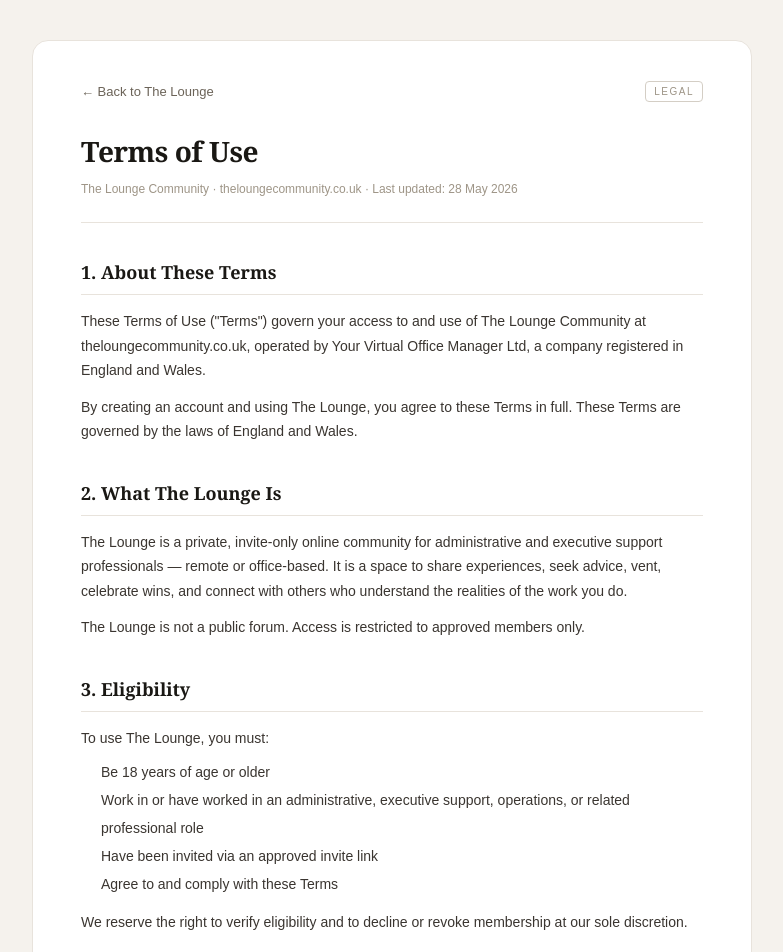
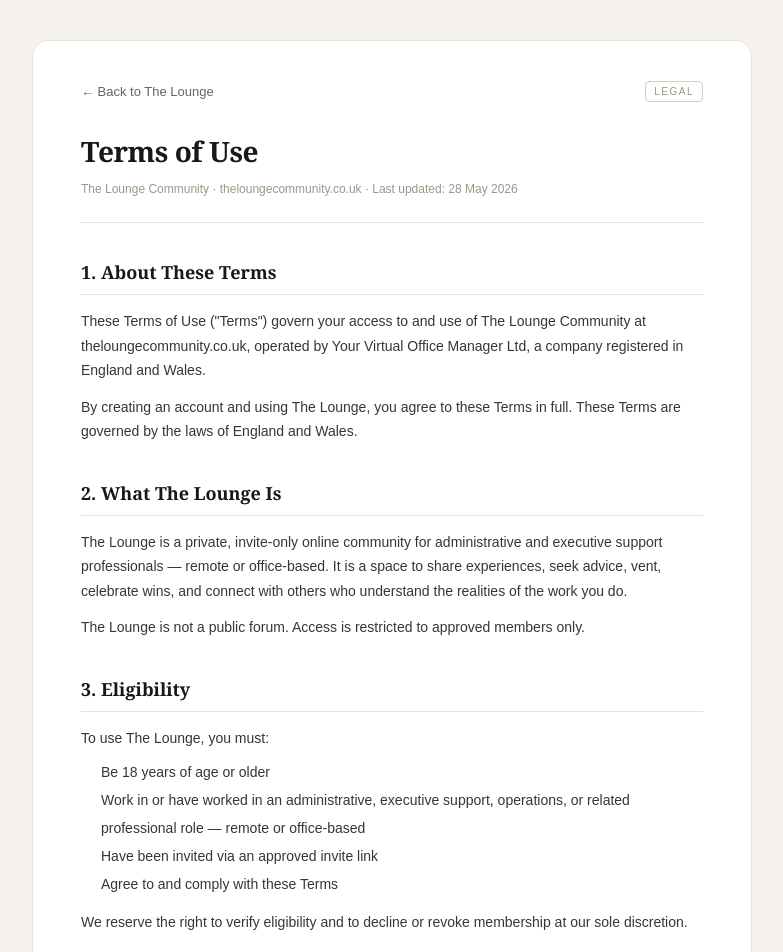
Before and after one commit to YVOMAdmin/the-lounge, a Next.js app: page /terms in a window 1280 px wide. Shown: the top 952 px of the page, without its empty margins (248-1031 px from the left). Built offline with nearby package versions, Linux system fonts and the light colour scheme.

Commit message:
update eligibility to include office-based

```diff
--- a/app/terms/page.tsx
+++ b/app/terms/page.tsx
@@ -30,7 +30,7 @@ export default function TermsPage() {
           <p>To use The Lounge, you must:</p>
           <ul style={styles.ul}>
             <li>Be 18 years of age or older</li>
-            <li>Work in or have worked in an administrative, executive support, operations, or related professional role</li>
+            <li>Work in or have worked in an administrative, executive support, operations, or related professional role — remote or office-based</li>
             <li>Have been invited via an approved invite link</li>
             <li>Agree to and comply with these Terms</li>
           </ul>
--- a/terms-page.tsx
+++ b/terms-page.tsx
@@ -30,7 +30,7 @@ export default function TermsPage() {
           <p>To use The Lounge, you must:</p>
           <ul style={styles.ul}>
             <li>Be 18 years of age or older</li>
-            <li>Work in or have worked in an administrative, executive support, operations, or related professional role</li>
+            <li>Work in or have worked in an administrative, executive support, operations, or related professional role — remote or office-based</li>
             <li>Have been invited via an approved invite link</li>
             <li>Agree to and comply with these Terms</li>
           </ul>
```
